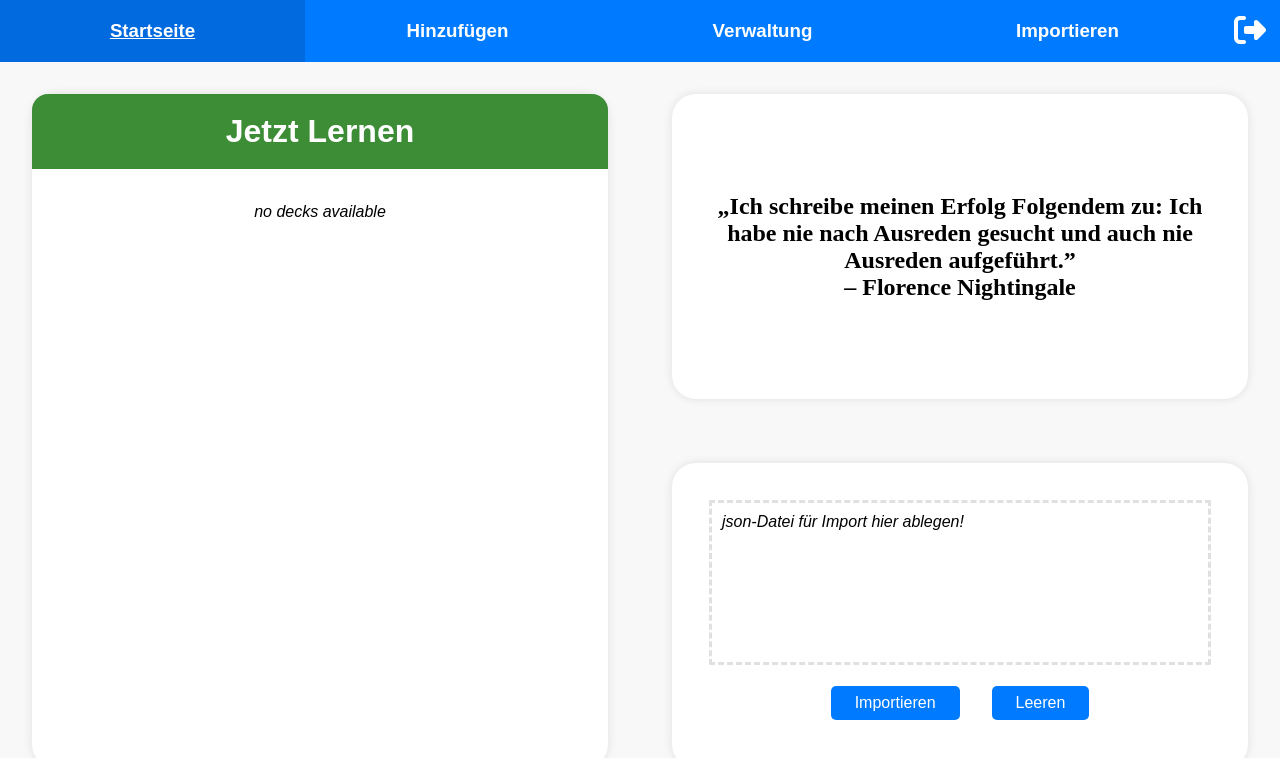
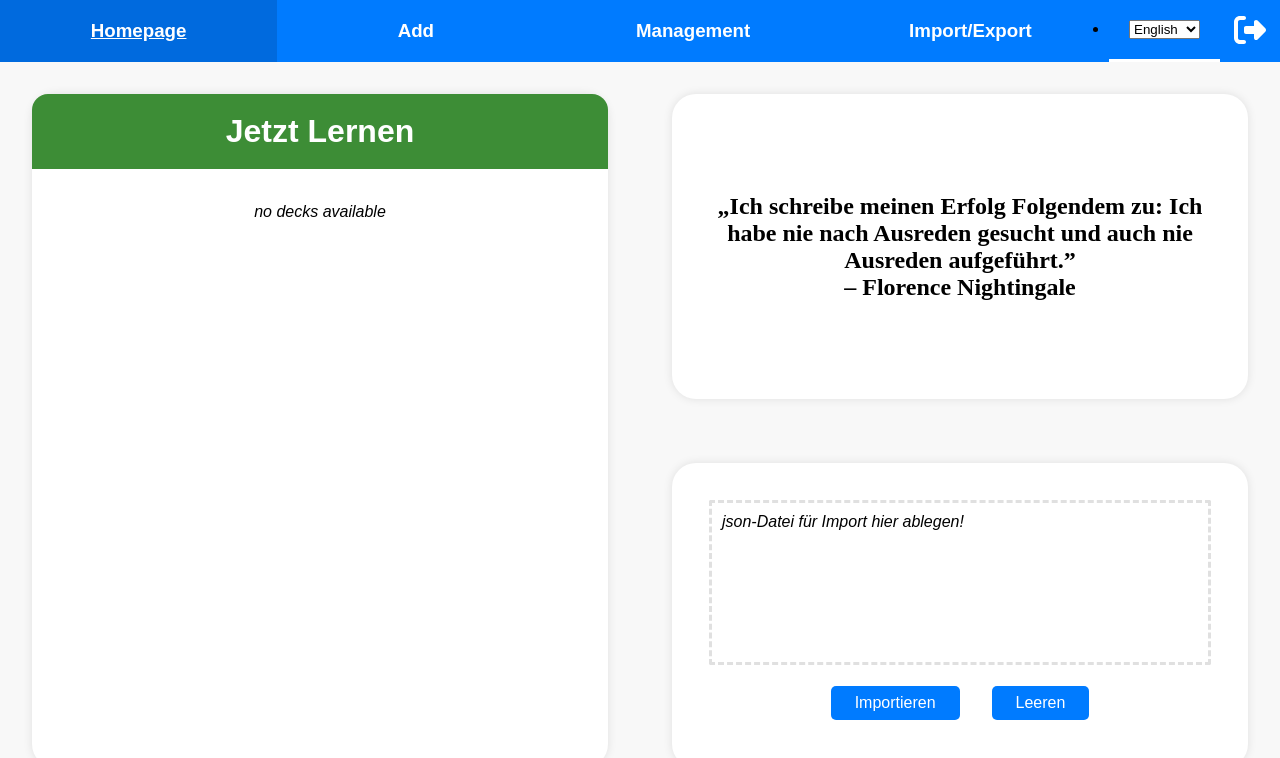
Before and after one commit to mohid-1311/Flashcards, a React (Create React App) app in the folder Frontend/: page /Startseite in a window 1280 px wide. Shown: the top 758 px of the page. Built offline with nearby package versions, Linux system fonts and the light colour scheme; sample sign-in values are in the browser's storage; a web font is replaced by a local one.

Commit message:
Übersetzung beta

```diff
--- a/Frontend/src/Components/NavBar/NavBar.tsx
+++ b/Frontend/src/Components/NavBar/NavBar.tsx
@@ -3,10 +3,10 @@ import { Link, useLocation, useNavigate } from "react-router-dom"
 import { FontAwesomeIcon } from "@fortawesome/react-fontawesome"
 import { faRightFromBracket } from "@fortawesome/free-solid-svg-icons"
 import styles from "./NavBar.module.css"
+import { tl } from "../../translation";
 
 
 function NavBar() {
-
   const location = useLocation();
   const navigate = useNavigate()
   function handleLogout() {
@@ -15,10 +15,10 @@ function NavBar() {
   }
 
   const links = [
-    { link: "./Startseite", label: "Startseite" },
-    { link: "./Hinzufuegen", label: "Hinzufügen" },
-    { link: "./Verwaltung", label: "Verwaltung" },
-    { link: "./Importieren", label: "Importieren" },
+    { link: "./Startseite", label: tl("page_homepage") },
+    { link: "./Hinzufuegen", label: tl("page_add") },
+    { link: "./Verwaltung", label: tl("page_management") },
+    { link: "./Importieren", label: tl("page_import") },
   ]
 
   return (
@@ -32,6 +32,21 @@ function NavBar() {
             </li>
           </Link>
         ))}
+        <li>
+          <div className={`${styles["link"]} ${styles["language-dropdown"]}`}>
+            <select
+              onChange={e => {
+                localStorage.setItem("language", e.target.value);
+                window.location.reload();
+              }}
+              defaultValue={localStorage.getItem("language") || "en"}
+              className={styles["language-select"]}
+            >
+              <option value="de">Deutsch</option>
+              <option value="en">English</option>
+            </select>
+          </div>
+        </li>
         <Link onClick={handleLogout} className={styles["logout-link"]} to="./Anmeldung" key={links.length}>
           <li key={links.length} className={styles["logout-link-text"]}>
             <button
--- a/Frontend/src/pages/Management/Management.tsx
+++ b/Frontend/src/pages/Management/Management.tsx
@@ -218,7 +218,7 @@ function Management(): JSX.Element {
             <input
               className={styles["decks-searchbar"]}
               type="text"
-              placeholder="Decks durchsuchen..."
+              placeholder={tl("search", [ tl("decks") ])}
               onChange={(e) => {
                 setCurrentDeck("")
                 setRenameDeckForm(false)
@@ -401,7 +401,7 @@ function Management(): JSX.Element {
                   :
                     <>
                       <FontAwesomeIcon icon={faSquareCaretLeft} />
-                      {` Deck wählen`}
+                      {` ${tl("select", [ tl("deck") ])}`}
                     </>
                 }
               </div>
@@ -409,7 +409,7 @@ function Management(): JSX.Element {
               <input
                 className={styles["cards-searchbar"]}
                 type="text"
-                placeholder="Karteikarten durchsuchen..."
+                placeholder={tl("search", [ tl("cards") ])}
                 onChange={(e) => {
                   setRenameDeckForm(false)
                   setCardIndex(-1)
@@ -478,10 +478,9 @@ function Management(): JSX.Element {
                           key={index}
                           className={index === cardIndex ? styles["current-card"] : undefined}
                         >
-                          {Object.keys(card).map((attributName) => (
-                            <td>{card[attributName as keyof Card] || "<Kein Wert>"}</td>
+                          {(Object.keys({term:"", definition:""})).map((attributName) => (
+                            <td>{card[attributName as keyof Card] || tl("no_value")}</td>
                           ))}
-
                           <td>
                             <button
                               onClick={(e) => {
@@ -516,20 +515,20 @@ function Management(): JSX.Element {
           </div>
           <div className={`${styles["card-edit-container"]}`}>
             <div className={`${styles["card-edit-header"]}`}>
-              <h3>Karteikarte bearbeiten:</h3>
+              <h3>{tl("edit", [ tl("card") ])}</h3>
             </div>
             <div className={`${styles["card-edit-flexbox"]}`}>
               {/* Für jedes Karteikarten-Attribut wird eine Eingabe hinzugefügt */
                 (currentDeck && decks.find((deck: Deck) => (deck.name === currentDeck)).cards[cardIndex]) ?
                   Object.keys(decks.find((deck: Deck) => (deck.name === currentDeck))?.cards[cardIndex] || {}).map((attributName, index) => (
                     <>
-                      <h4 key={`${attributName}-header-${index}`}>{attributName.charAt(0).toUpperCase() + attributName.slice(1)}</h4>
+                      <h4 key={`${attributName}-header-${index}`}>{tl(`${attributName}_up`)}</h4>
                       <textarea
                         className={styles["card-edit-input"]}
                         key={`${attributName}-text`}
                         name={attributName}
                         value={decks.find((deck: Deck) => (deck.name === currentDeck))?.cards[cardIndex][attributName as keyof Card]}
-                        placeholder={`${attributName.charAt(0).toUpperCase() + attributName.slice(1)} eingeben...`}
+                        placeholder={tl("insert_value", [ tl(attributName) ])}
                         required
                         onChange={(e) => {
                           e.stopPropagation()
--- /dev/null
+++ b/Frontend/src/translation.ts
@@ -0,0 +1,100 @@
+// translation.ts
+
+export const translations: { [key: string]: { [lang: string]: string } } = {
+    page_homepage: {
+        en: "Homepage",
+        de: "Startseite",
+    },
+    page_add: {
+        en: "Add",
+        de: "Hinzufügen",
+    },
+    page_management: {
+        en: "Management",
+        de: "Verwaltung",
+    },
+    page_import: {
+        en: "Import/Export",
+        de: "Importieren/Exportieren",
+    },
+    card: {
+        en: "flashcard",
+        de: "Karteikarte",
+    },
+    cards: {
+        en: "flashcards",
+        de: "Karteikarten",
+    },
+    deck: {
+        en: "deck",
+        de: "Deck",
+    },
+    decks: {
+        en: "decks",
+        de: "Decks",
+    },
+    term: {
+        en: "term",
+        de: "Ausdruck",
+    },
+    term_up: {
+        en: "Term",
+        de: "Ausdruck",
+    },
+    definition: {
+        en: "definition",
+        de: "Definition",
+    },
+    definition_up: {
+        en: "Definition",
+        de: "Definition",
+    },
+    weight: {
+        en: "weight",
+        de: "Gewicht",
+    },
+    weight_up: {
+        en: "Weight",
+        de: "Gewicht",
+    },
+    insert_value: {
+        en: "Insert <1>...",
+        de: "<1> eingeben...",
+    },
+    no_value: {
+        en: "<No Value>",
+        de: "<Kein Wert>",
+    },
+    search: {
+        en: "Search <1>...",
+        de: "<1> durchsuchen...",
+    },
+    select: {
+        en: "Select <1>",
+        de: "<1> wählen",
+    },
+    edit: {
+        en: "Edit <1>:",
+        de: "<1> bearbeiten:",
+    }
+    /* Template:
+    key: {
+        en: "",
+        de: "",
+    },
+    */
+};
+
+/**
+ * Holt die Übersetzung für einen bestimmten Schlüssel und eine Sprache.
+ * @param key Der Übersetzungsschlüssel
+ * @param lang Die Sprachkennung (z.B. 'en', 'de')
+ * @returns Die Übersetzung oder der Schlüssel, falls nicht gefunden
+ */
+export function tl(key: string, params?: string[]): string {
+    let translation = translations[key]?.[localStorage.getItem("language") || "en"] || key
+    if (params) {
+        translation = params.reduce((str, param, idx) => str.replace(`<${idx + 1}>`, param), translation);
+    }
+    return translation;
+}
```
